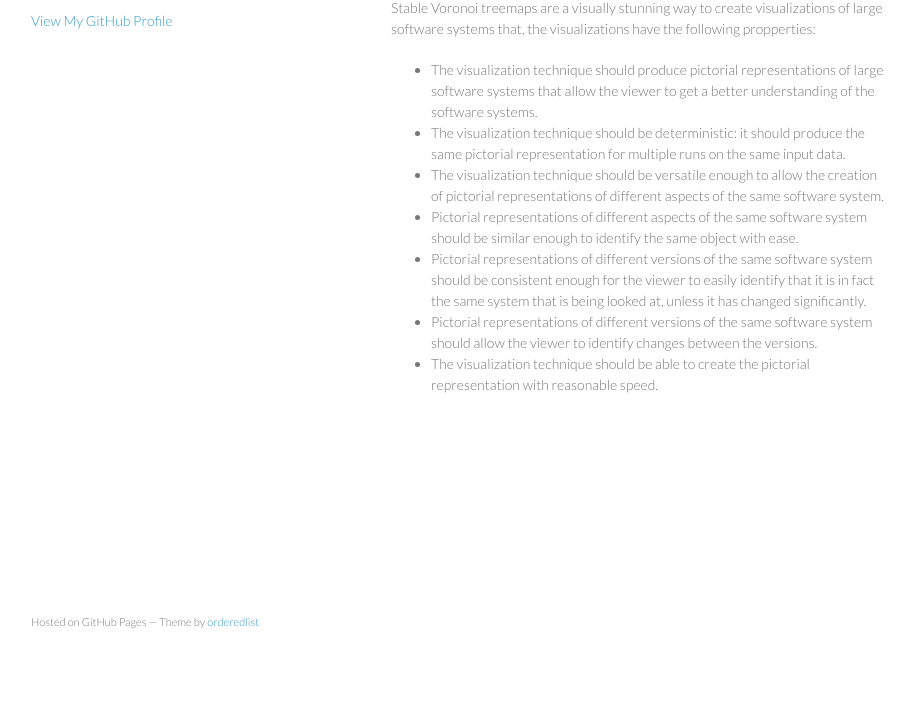
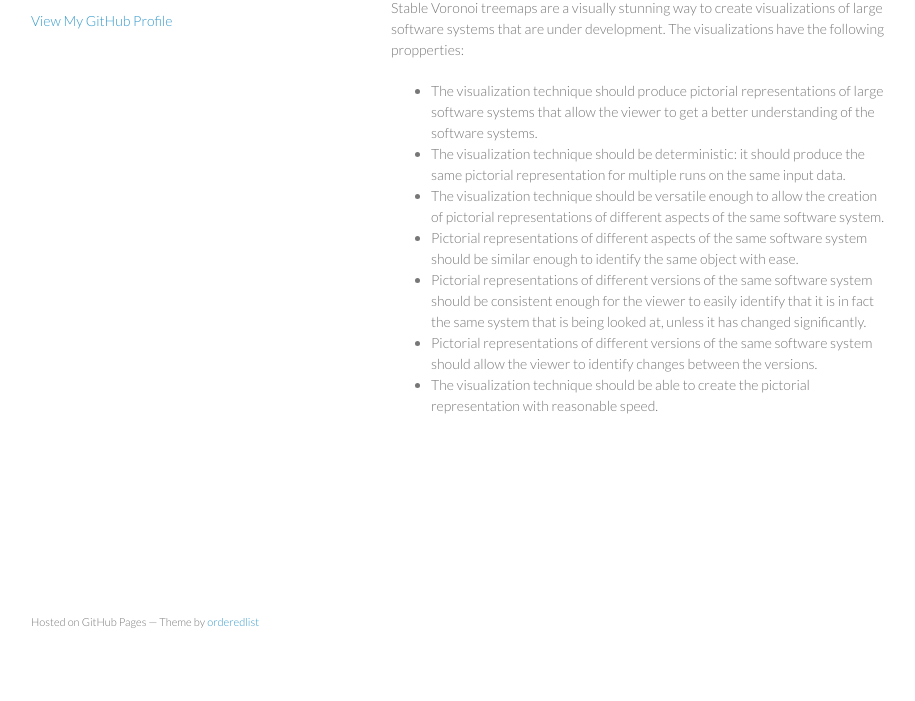
Before and after one commit to pubpres/pubpres.github.io, a plain HTML site: page index.html in a window 1280 px wide. Shown: the part 99-800 px from the top of the page, without its empty margins (179-1094 px from the left). Drawn offline with Linux system fonts and the light colour scheme.

Commit message:
Update index.html

```diff
--- a/index.html
+++ b/index.html
@@ -26,7 +26,7 @@
         <h3>
 <a id="welcome-to-github-pages" class="anchor" href="#welcome-to-github-pages" aria-hidden="true"><span class="octicon octicon-link"></span></a>Stable Voronoi treemaps</h3>
 
-<p>Stable Voronoi treemaps are a visually stunning way to create visualizations of large software systems that, the visualizations have the following propperties:</p>
+<p>Stable Voronoi treemaps are a visually stunning way to create visualizations of large software systems that are under development. The visualizations have the following propperties:</p>
 
 <ul>
   <li>The visualization technique should produce pictorial representations of
```
